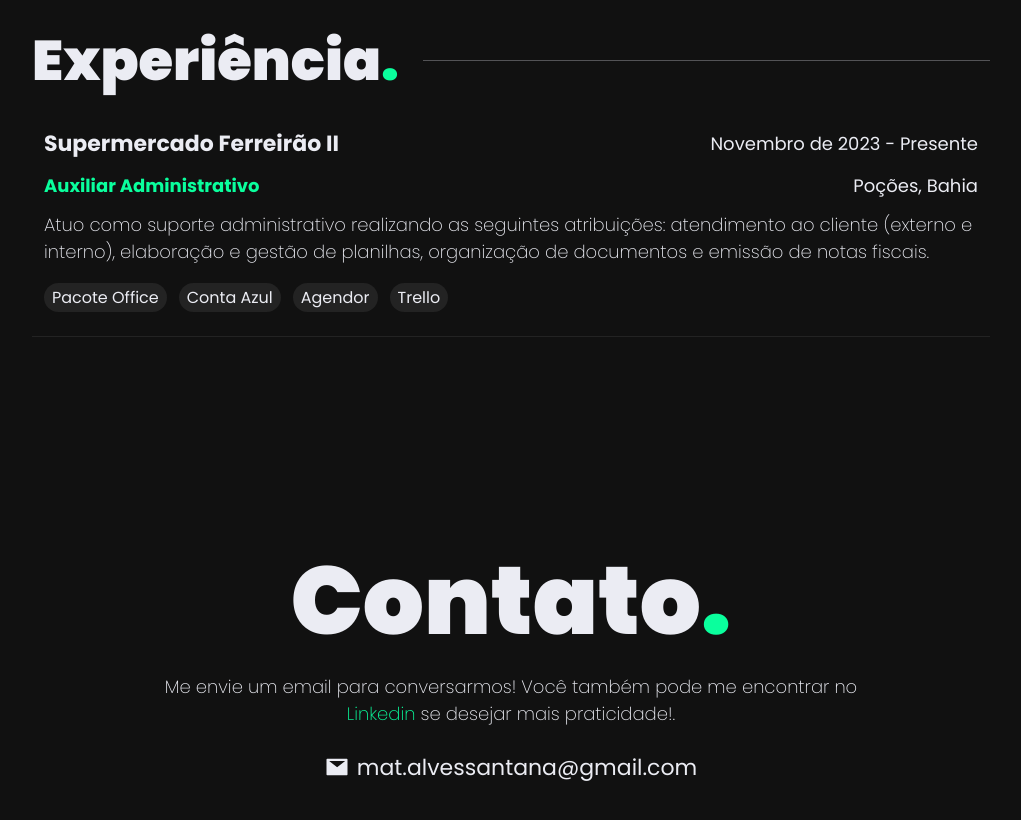
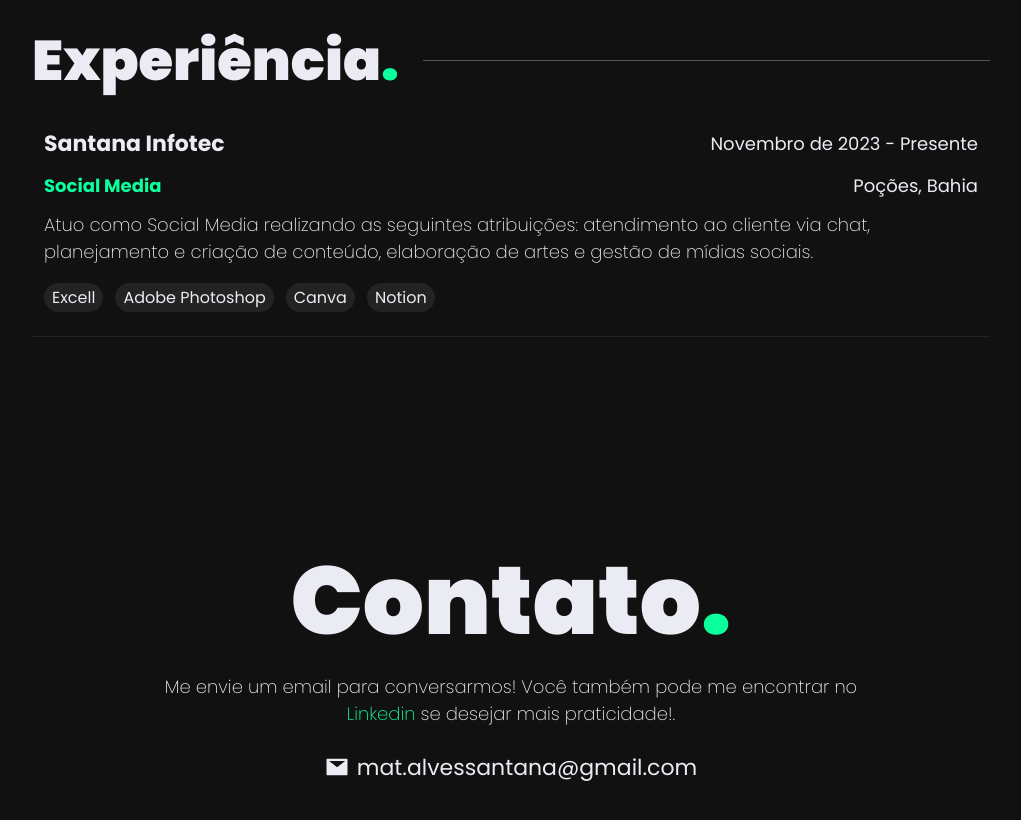
Before and after one commit to omatheusant/steam-portfolio-typescript, a Next.js app: page / in a window 1280 px wide. Shown: the part 2580-3400 px from the top of the page, without its empty margins (159-1180 px from the left). Built offline with nearby package versions, Linux system fonts and the light colour scheme.

Commit message:
Atualizar o Experience.tsx

```diff
--- a/components/home/experience/Experience.tsx
+++ b/components/home/experience/Experience.tsx
@@ -14,17 +14,17 @@ export const Experience = () => {
 
 const experience = [
   {
-    title: "Supermercado Ferreirão II ",
-    position: "Auxiliar Administrativo",
+    title: "Santana Infotec",
+    position: "Social Media",
     time: "Novembro de 2023 - Presente",
     location: "Poções, Bahia",
     description:
-      "Atuo como suporte administrativo realizando as seguintes atribuições: atendimento ao cliente (externo e interno), elaboração e gestão de planilhas, organização de documentos e emissão de notas fiscais.",
+      "Atuo como Social Media realizando as seguintes atribuições: atendimento ao cliente via chat, planejamento e criação de conteúdo, elaboração de artes e gestão de mídias sociais.",
     tech: [
-      "Pacote Office",
-      "Conta Azul",
-      "Agendor",
-      "Trello",
+      "Excell",
+      "Adobe Photoshop",
+      "Canva",
+      "Notion",
     ],
   },
 
```
